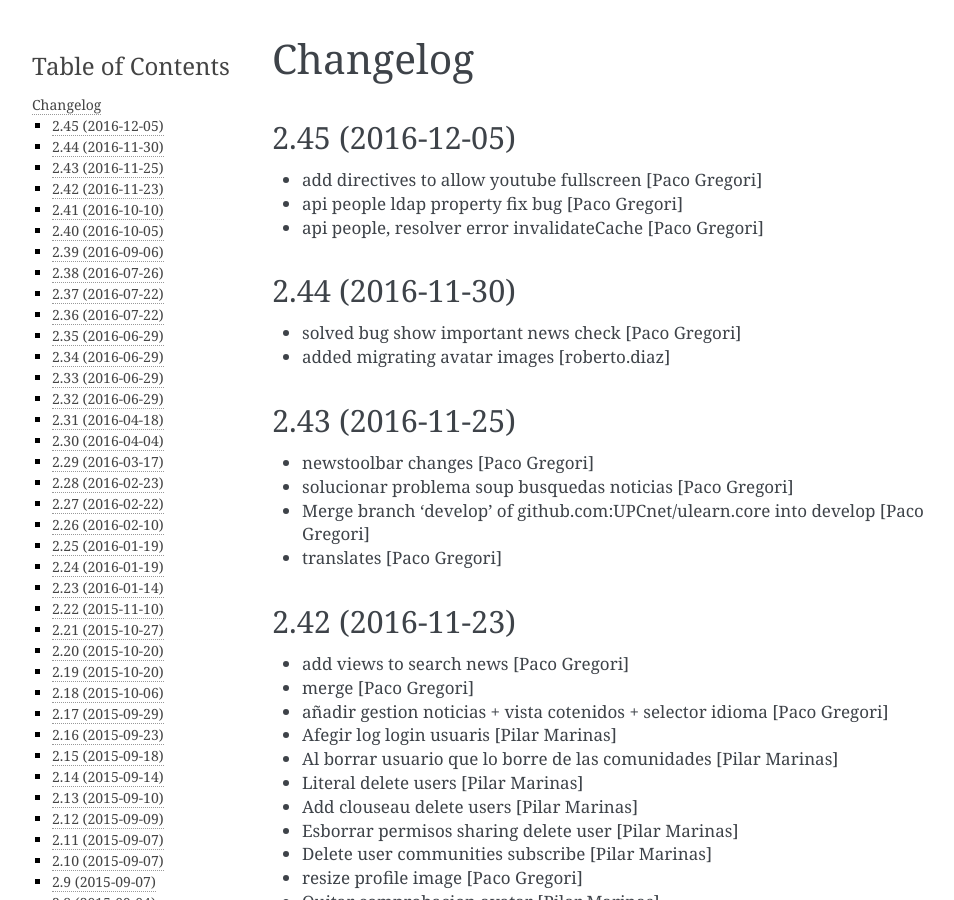
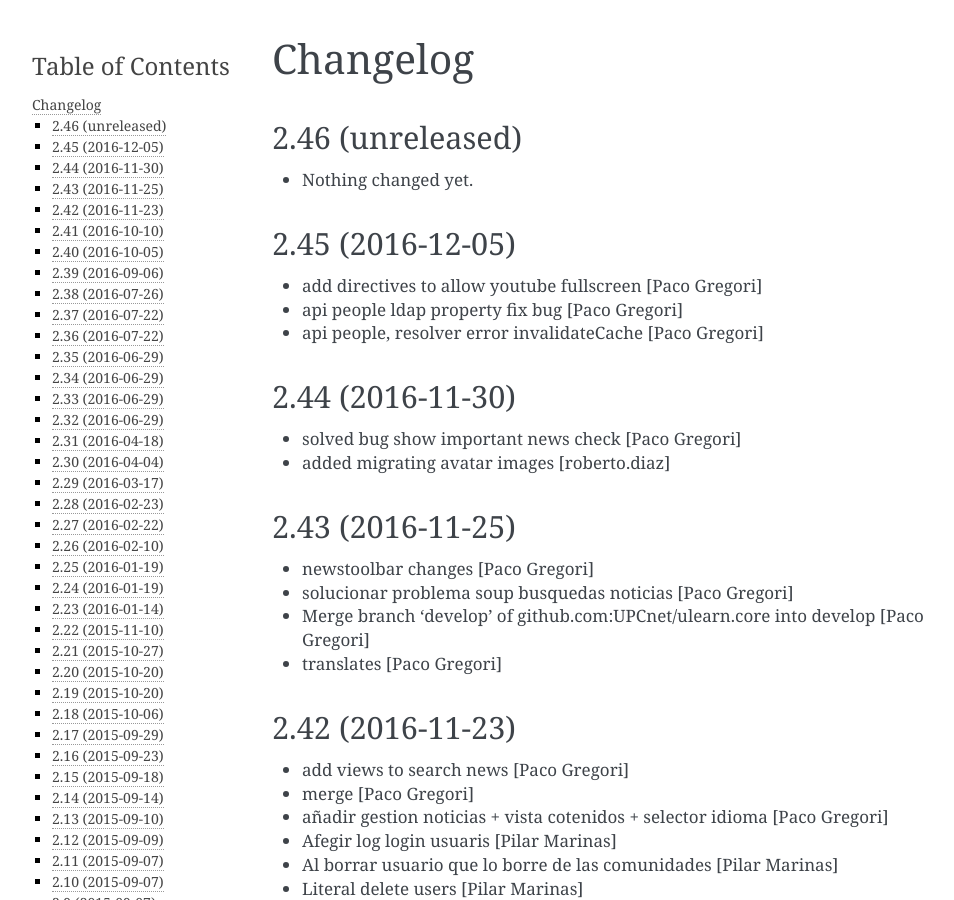
Before and after one commit to UPCnet/ulearn.core, a Sphinx documentation site: the page built from docs/HISTORY.rst, in a window 1280 px wide and 900 px high. Shown: the whole window, without its empty margins (148-1102 px from the left). Built offline with Sphinx 7.4.7, drawn with Linux system fonts in a browser that asks for light colours; pages that are not in the unit, such as notebooks, are missing from menus.

Commit message:
Back to development: 2.46

```diff
--- a/docs/HISTORY.rst
+++ b/docs/HISTORY.rst
@@ -1,5 +1,11 @@
 Changelog
 =========
+
+2.46 (unreleased)
+-----------------
+
+- Nothing changed yet.
+
 
 2.45 (2016-12-05)
 -----------------
--- a/setup.py
+++ b/setup.py
@@ -1,7 +1,7 @@
 from setuptools import setup, find_packages
 import os
 
-version = '2.45'
+version = '2.46.dev0'
 
 README = open('README.rst').read()
 HISTORY = open(os.path.join('docs', 'HISTORY.rst')).read()
```
